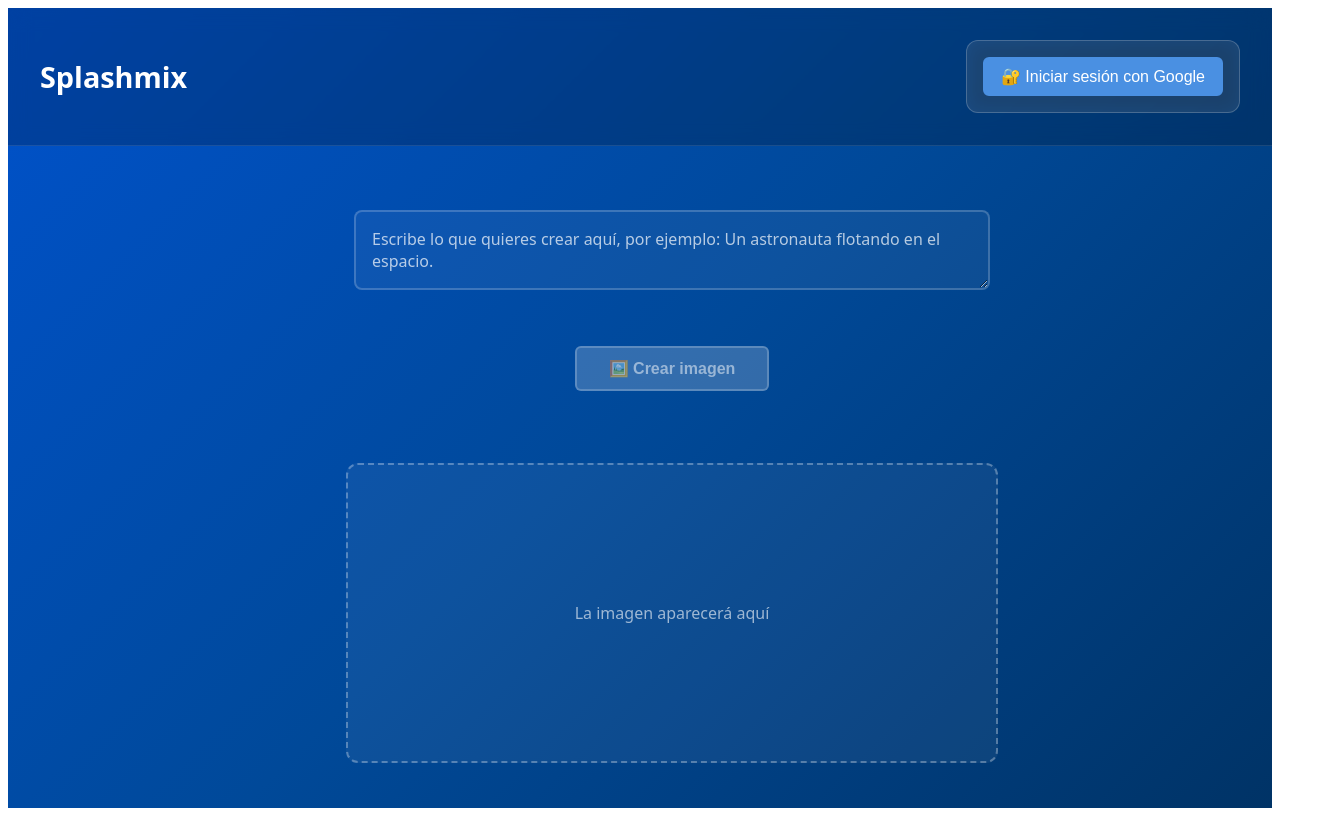
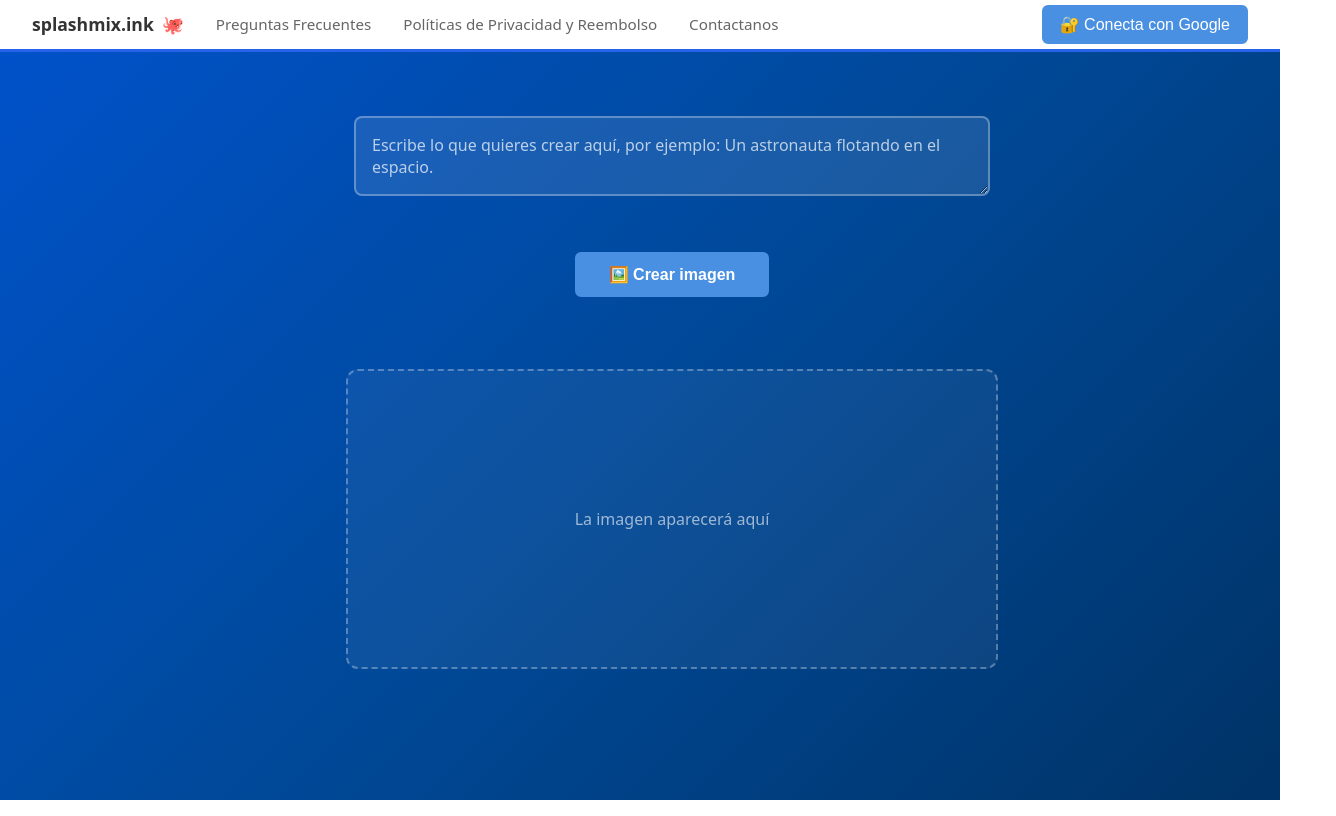
Before and after one commit to Moibe/splashmix_dash, a Svelte app: page / in a window 1280 px wide. Shown: the whole page, 1336 px wide, since content can reach past the window. Built offline with nearby package versions, Linux system fonts and the light colour scheme; no server answers.

Commit message:
UI improvements: add dropdown menu, compact navbar, login prompt modal with halo effect, change emoji to octopus, fix overflow issues

```diff
--- a/src/App.svelte
+++ b/src/App.svelte
@@ -13,6 +13,7 @@
   let progressInterval = null
   let selectedProvider = null
   let providerInfo = null
+  let showLoginPrompt = false
 
   const SPACE_URL = 'https://black-forest-labs-flux-2-dev.hf.space'
 
@@ -51,7 +52,7 @@
     }
 
     if (!$user) {
-      error = 'Necesitas iniciar sesión'
+      showLoginPrompt = true
       return
     }
 
@@ -151,6 +152,13 @@
 </script>
 
 <style>
+  :global(html),
+  :global(body) {
+    margin: 0;
+    padding: 0;
+    overflow-x: hidden;
+  }
+
   main {
     font-family: system-ui, -apple-system, 'Segoe UI', Roboto, 'Helvetica Neue', Arial;
     background: linear-gradient(135deg, #0052cc 0%, #004999 50%, #003366 100%);
@@ -158,31 +166,77 @@
     color: white;
     display: flex;
     flex-direction: column;
+    overflow-x: hidden;
   }
 
-  .navbar {
-    background: rgba(0, 0, 0, 0.2);
-    backdrop-filter: blur(10px);
-    border-bottom: 1px solid rgba(255, 255, 255, 0.1);
-    padding: 1rem 2rem;
+  .header-top {
+    background: white;
+    border-bottom: 3px solid #2563eb;
+    padding: 0.3rem 2rem;
     display: flex;
     justify-content: space-between;
     align-items: center;
-    position: sticky;
-    top: 0;
-    z-index: 100;
   }
 
-  .navbar-left {
+  .header-left {
     display: flex;
     align-items: center;
-    gap: 1rem;
+    gap: 2rem;
   }
 
-  .navbar-right {
+  .logo {
+    font-weight: bold;
+    color: #333;
+    font-size: 1.1rem;
     display: flex;
     align-items: center;
-    gap: 1rem;
+    gap: 0.5rem;
+    text-decoration: none;
+    transition: color 0.3s ease;
+  }
+
+  .logo:hover {
+    color: #2563eb;
+  }
+
+  .nav-links {
+    display: flex;
+    gap: 2rem;
+    list-style: none;
+    margin: 0;
+    padding: 0;
+  }
+
+  .nav-links a {
+    color: #666;
+    text-decoration: none;
+    font-size: 0.95rem;
+    transition: color 0.3s ease;
+  }
+
+  .nav-links a:hover {
+    color: #2563eb;
+  }
+
+  .header-right {
+    display: flex;
+    align-items: center;
+    margin-left: auto;
+  }
+
+  .header-right a {
+    background: #2563eb;
+    color: white;
+    padding: 0.6rem 1.5rem;
+    border-radius: 6px;
+    text-decoration: none;
+    font-weight: 500;
+    transition: all 0.3s ease;
+  }
+
+  .header-right a:hover {
+    background: #1e53a0;
+    transform: translateY(-2px);
   }
 
   .content {
@@ -197,8 +251,6 @@
   .header {
     display: none;
   }
-
-  h1 { color: #ffffff; margin: 0; font-size: 1.8rem; font-weight: 700; }
 
   .text-area-container {
     margin: 2rem 0;
@@ -279,8 +331,56 @@
     background: rgba(255, 255, 255, 0.2);
     transform: none;
   }
+    .login-prompt {
+    position: fixed;
+    top: 50%;
+    left: 50%;
+    transform: translate(-50%, -50%);
+    background: white;
+    padding: 2rem;
+    border-radius: 16px;
+    box-shadow:
+      0 0 30px rgba(74, 144, 226, 0.6),
+      0 0 60px rgba(74, 144, 226, 0.3),
+      0 8px 32px rgba(0, 0, 0, 0.15);
+    z-index: 2000;
+    text-align: center;
+    animation: slideIn 0.3s ease;
+    display: flex;
+    flex-direction: column;
+    align-items: center;
+    gap: 1.5rem;
+    min-width: 350px;
+  }
 
-  .image-container {
+  @keyframes slideIn {
+    from {
+      transform: translate(-50%, -60%);
+      opacity: 0;
+    }
+    to {
+      transform: translate(-50%, -50%);
+      opacity: 1;
+    }
+  }
+
+  .login-prompt-text {
+    color: #333;
+    font-size: 1.1rem;
+    font-weight: 500;
+    margin-bottom: 1.5rem;
+  }
+
+  .login-prompt-backdrop {
+    position: fixed;
+    top: 0;
+    left: 0;
+    right: 0;
+    bottom: 0;
+    background: rgba(0, 0, 0, 0.4);
+    z-index: 1999;
+  }
+    .image-container {
     margin-top: 3rem;
     display: flex;
     justify-content: center;
@@ -383,22 +483,32 @@
 </style>
 
 <main>
-  <div class="navbar">
-    <div class="navbar-left">
-      <h1>Splashmix</h1>
+  <div class="header-top">
+    <div class="header-left">
+      <a href="https://splashmix.ink" class="logo">
+        <span>splashmix.ink</span>
+        <span>🐙</span>
+      </a>
+      <nav>
+        <ul class="nav-links">
+          <li><a href="#faq">Preguntas Frecuentes</a></li>
+          <li><a href="#privacy">Políticas de Privacidad y Reembolso</a></li>
+          <li><a href="#contact">Contactanos</a></li>
+        </ul>
+      </nav>
     </div>
-    <div class="navbar-right">
+    <div class="header-right">
       <LoginButton />
     </div>
   </div>
 
   <div class="content">
     <div class="text-area-container">
-      <textarea disabled={!$user} bind:value={textContent} placeholder="Escribe lo que quieres crear aquí, por ejemplo: Un astronauta flotando en el espacio."></textarea>
+      <textarea bind:value={textContent} placeholder="Escribe lo que quieres crear aquí, por ejemplo: Un astronauta flotando en el espacio."></textarea>
     </div>
 
     <div class="button-container">
-      <button class="create-button" disabled={!$user || isLoading} on:click={generateImage}>
+      <button class="create-button" disabled={isLoading} on:click={generateImage}>
         {isLoading ? '⏳ Generando...' : '🖼️ Crear imagen'}
     </button>
   </div>
@@ -411,6 +521,16 @@
 
   {#if error}
     <div class="error-message">{error}</div>
+  {/if}
+
+  {#if showLoginPrompt}
+    <div class="login-prompt-backdrop" on:click={() => showLoginPrompt = false}></div>
+    <div class="login-prompt">
+      <div class="login-prompt-text">
+        Conecta con Google para poder usar gratis la app
+      </div>
+      <LoginButton />
+    </div>
   {/if}
 
   <div class="image-container">
--- a/src/lib/LoginButton.svelte
+++ b/src/lib/LoginButton.svelte
@@ -4,6 +4,7 @@
   import { signInWithPopup, GoogleAuthProvider, signOut } from 'firebase/auth'
 
   let error = null
+  let dropdownOpen = false
 
   $: if ($user) {
     console.log('Usuario logueado:', $user.displayName)
@@ -24,22 +25,27 @@
   async function handleLogout() {
     try {
       await signOut(auth)
+      dropdownOpen = false
       error = null
     } catch (err) {
       error = err.message
       console.error('Error al cerrar sesión:', err)
     }
   }
+
+  function toggleDropdown() {
+    dropdownOpen = !dropdownOpen
+  }
 </script>
 
 <style>
   .auth-container {
-    margin: 1rem 0;
-    padding: 1rem;
-    background: rgba(255, 255, 255, 0.1);
+    margin: 0;
+    padding: 0;
+    background: transparent;
     border-radius: 12px;
-    border: 1px solid rgba(255, 255, 255, 0.2);
-    backdrop-filter: blur(10px);
+    border: none;
+    backdrop-filter: none;
   }
 
   .user-info {
@@ -47,6 +53,7 @@
     align-items: center;
     gap: 1rem;
     justify-content: space-between;
+    position: relative;
   }
 
   .user-profile {
@@ -60,7 +67,7 @@
     height: 40px;
     border-radius: 50%;
     object-fit: cover;
-    background: #ff3e00;
+    background: #4A90E2;
     display: flex;
     align-items: center;
     justify-content: center;
@@ -72,7 +79,7 @@
     width: 40px;
     height: 40px;
     border-radius: 50%;
-    background: #ff3e00;
+    background: #4A90E2;
     display: flex;
     align-items: center;
     justify-content: center;
@@ -83,16 +90,18 @@
   .user-details {
     display: flex;
     flex-direction: column;
+    align-items: flex-start;
   }
 
   .user-name {
     font-weight: bold;
-    color: #ffffff;
+    color: #333333;
+    font-size: 0.9rem;
   }
 
   .user-email {
-    font-size: 0.9rem;
-    color: rgba(255, 255, 255, 0.8);
+    font-size: 0.8rem;
+    color: #666666;
   }
 
   button {
@@ -148,11 +157,64 @@
     background: #357ABD;
     border-color: #357ABD;
   }
+
+  .user-profile-button {
+    display: flex;
+    align-items: center;
+    gap: 0.8rem;
+    background: none;
+    border: none;
+    cursor: pointer;
+    padding: 0;
+    position: relative;
+  }
+
+  .dropdown-arrow {
+    font-size: 0.8rem;
+    transition: transform 0.3s ease;
+    color: #666;
+  }
+
+  .user-profile-button.open .dropdown-arrow {
+    transform: rotate(180deg);
+  }
+
+  .dropdown-menu {
+    position: absolute;
+    top: calc(100% + 0.5rem);
+    right: 0;
+    background: white;
+    border: 1px solid #e0e0e0;
+    border-radius: 8px;
+    box-shadow: 0 4px 12px rgba(0, 0, 0, 0.15);
+    min-width: 200px;
+    z-index: 1000;
+  }
+
+  .logout-button-menu {
+    width: 100%;
+    background: none;
+    color: #333;
+    border: none;
+    padding: 0.8rem 1.2rem;
+    cursor: pointer;
+    text-align: left;
+    font-size: 0.95rem;
+    transition: all 0.2s ease;
+  }
+
+  .logout-button-menu:hover {
+    background: #f5f5f5;
+    color: #d32f2f;
+    transform: none;
+    box-shadow: none;
+  }
 </style>
 
 <div class="auth-container">
   {#if $user}
     <div class="user-info">
+      <button class="user-profile-button" class:open={dropdownOpen} on:click={toggleDropdown}>
         <div class="user-profile">
           {#if $user.photoURL}
             <img
@@ -171,11 +233,18 @@
             <div class="user-email">{$user.email}</div>
           </div>
         </div>
-      <button class="logout-button" on:click={handleLogout}>Cerrar sesión</button>
+        <span class="dropdown-arrow">▼</span>
+      </button>
+
+      {#if dropdownOpen}
+        <div class="dropdown-menu">
+          <button class="logout-button-menu" on:click={handleLogout}>🚪 Cerrar sesión</button>
+        </div>
+      {/if}
     </div>
   {:else}
     <button class="google-button" on:click={handleGoogleLogin}>
-      🔐 Iniciar sesión con Google
+      🔐 Conecta con Google
     </button>
   {/if}
 
```
Lines whose indentation alone changed are shown as unchanged.
